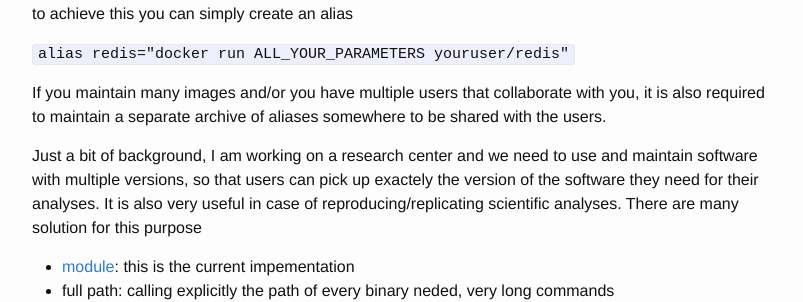
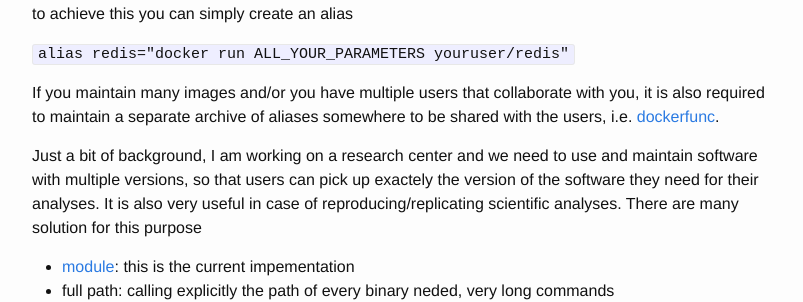
Before and after one commit to helios/helios.github.io, a Jekyll site: the page built from _posts/2016-02-26-welcome-to-doshin.markdown, in a window 1280 px wide and 900 px high, scrolled down 333 px. Shown: the part 176-478 px from the top of the window, without its empty margins (238-1041 px from the left). Built offline with Jekyll 4.4.1, drawn with Linux system fonts in a browser that asks for light colours.

Commit message:
adding link to dockerfunc

```diff
--- a/_posts/2016-02-26-welcome-to-doshin.markdown
+++ b/_posts/2016-02-26-welcome-to-doshin.markdown
@@ -21,7 +21,7 @@ to achieve this you can simply create an alias
 
 `alias redis="docker run ALL_YOUR_PARAMETERS youruser/redis"`
 
-If you maintain many images and/or you have multiple users that collaborate with you, it is also required to maintain a separate archive of aliases somewhere to be shared with the users.
+If you maintain many images and/or you have multiple users that collaborate with you, it is also required to maintain a separate archive of aliases somewhere to be shared with the users, i.e. [dockerfunc](https://github.com/jfrazelle/dotfiles/blob/a0b0ca56070e4cd9fbc0c9f5837e5fb8c145c06e/.dockerfunc#L259).
 
 Just a bit of background, I am working on a research center and we need to use and maintain software with multiple versions, so that users can pick up exactely the version of the software they need for their analyses. It is also very useful in case of reproducing/replicating scientific analyses. There are many solution for this purpose
 
```
